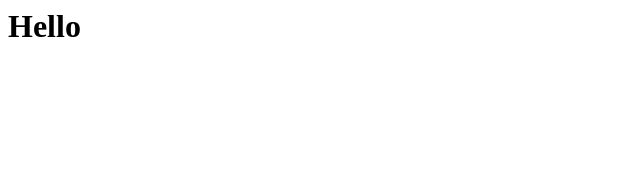
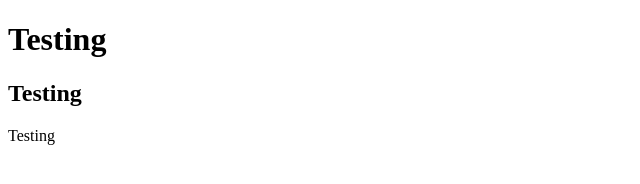
Before and after one commit to RickyV99/Cartoon-Hero, a plain HTML site: page Test.html in a window 1280 px wide. Shown: the whole page, without its empty margins (0-640 px from the left). Drawn offline with Linux system fonts and the light colour scheme.

Commit message:
Testing
Testing Fuctionality

```diff
--- a/Test.html
+++ b/Test.html
@@ -1,3 +1,21 @@
+<!DOCTYPE html>
+<html>
+<head>
+	<title>
+		Testing
+	</title>
+</head>
+<body>
 <h1>
-Hello
+Testing
 </h1>
+<h2>
+	Testing
+</h2>
+<p>
+	Testing
+</p>
+
+</body>
+</html>
+<h1>
```
